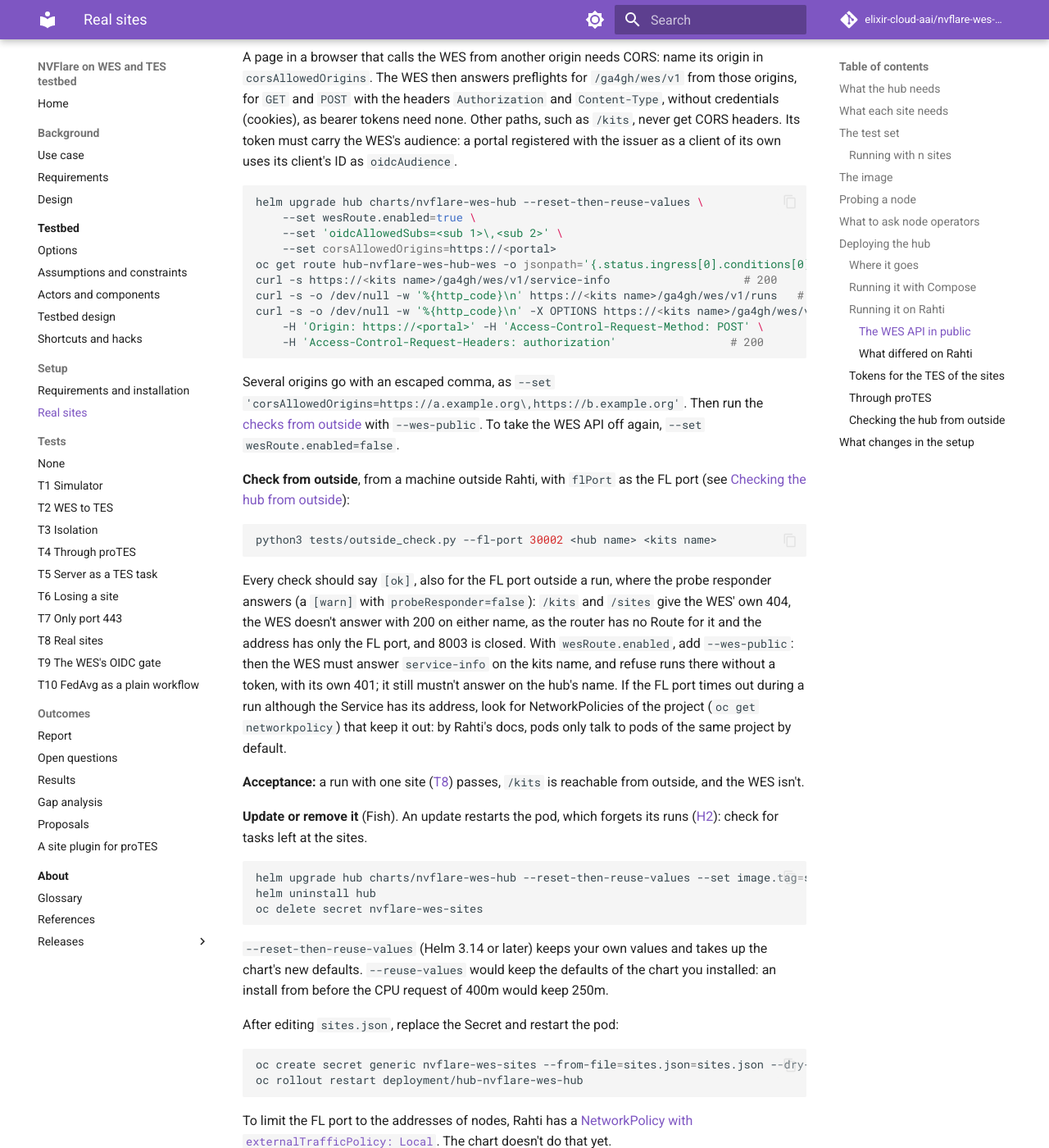
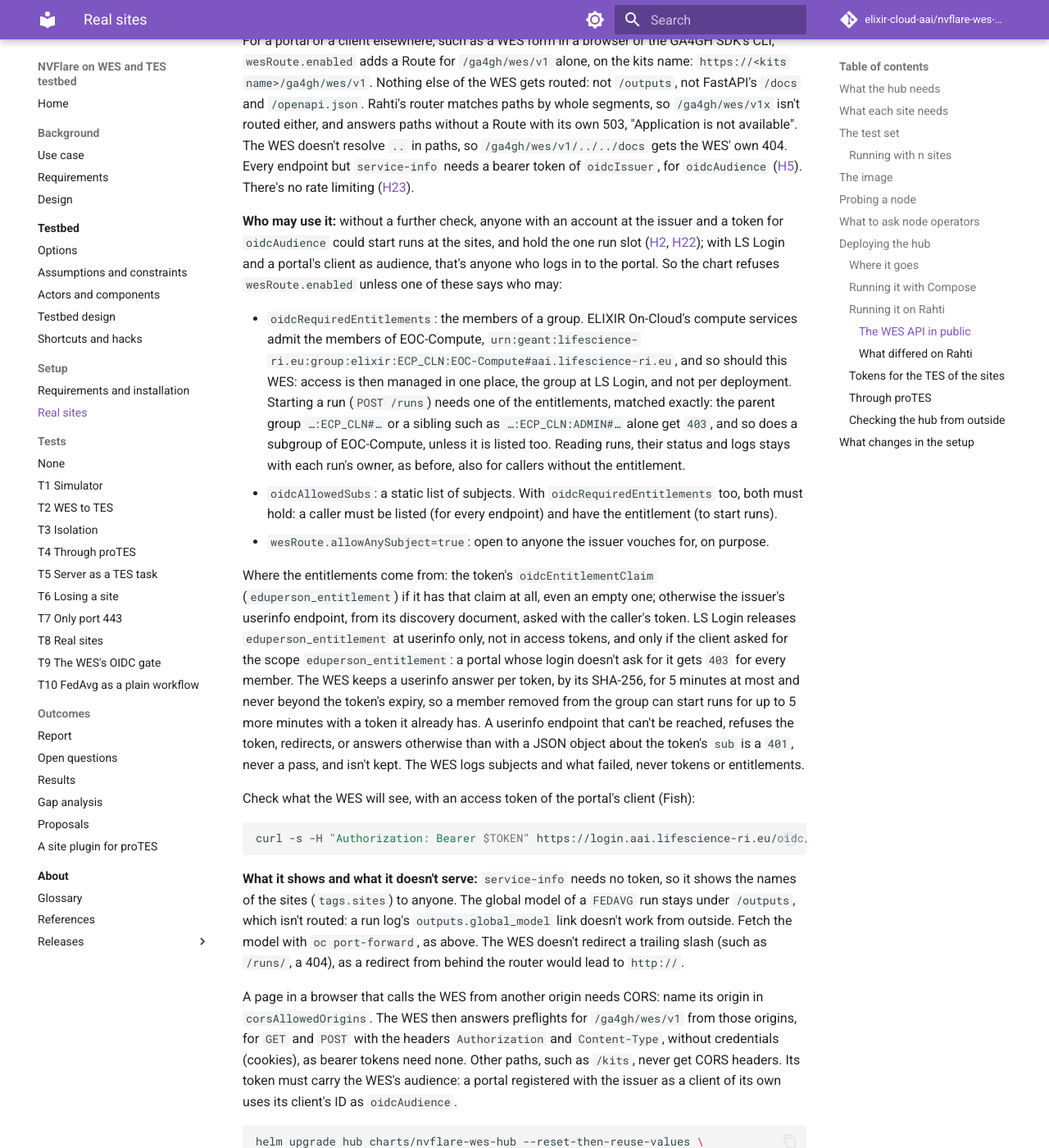
Before and after one commit to elixir-cloud-aai/nvflare-wes-testbed, an MkDocs documentation site: the page built from docs/setup/real-sites.md, in a window 1280 px wide and 1400 px high, scrolled down 13729 px. Shown: the whole window at 82% size. Built offline with MkDocs 1.6.1 and Material for MkDocs 9.7.7, drawn with Linux system fonts in a browser that asks for light colours; comment, search, counter and statistics services are not loaded; some of the changed text lies outside the part shown.

Commit message:
docs: describe the entitlement for starting runs
"Who may use it" in "The WES API in public": the entitlement of
EOC-Compute, where it comes from (token or userinfo, LS Login's scope),
the cache and its lag, failures, and the allow-list on top. Values and
variables tables, T9, H22 and H2, and G6 updated.

Refs #70

Co-Authored-By: Claude Opus 5.5 <noreply@anthropic.com>

````diff
--- a/docs/setup/real-sites.md
+++ b/docs/setup/real-sites.md
@@ -160,6 +160,8 @@ Caddy gets a certificate for that name, which needs ports 80 and 443 reachable.
 | `WES_OIDC_AUDIENCE` | `fl-wes` | The `aud` a token must carry, matching this deployment's registration at the issuer |
 | `WES_OIDC_ALGORITHMS` | `RS256` | Signing algorithms accepted from the issuer, comma-separated |
 | `WES_OIDC_ALLOWED_SUBS` | None, any caller | Subjects allowed to use the WES, comma-separated; a static allow-list, not real access control ([H22](../testbed/shortcuts.md#h22)) |
+| `WES_OIDC_REQUIRED_ENTITLEMENTS` | None, no entitlement needed | Entitlements, one of which a caller needs to start runs, comma-separated, each matched exactly (no prefixes or wildcards): see [The WES API in public](#the-wes-api-in-public). From the token's `WES_OIDC_ENTITLEMENT_CLAIM`, or from the issuer's userinfo endpoint if the token has no such claim. Without one, `POST /runs` gets `403`; reading runs stays with their owner. With `WES_OIDC_ALLOWED_SUBS`, both must hold. A value of only commas or spaces stops the hub from starting |
+| `WES_OIDC_ENTITLEMENT_CLAIM` | `eduperson_entitlement` | The claim that carries the entitlements. Empty, with `WES_OIDC_REQUIRED_ENTITLEMENTS` set, stops the hub from starting |
 | `WES_CORS_ALLOWED_ORIGINS` | None | Origins whose pages may call the WES API from a browser (CORS), comma-separated, such as `https://portal.example.org`: see [The WES API in public](#the-wes-api-in-public). Only for `/ga4gh/wes/v1`; the proxy still lets the WES through from `WES_ALLOWED_IPS` alone. An entry that isn't an origin, such as `*`, stops the hub from starting |
 | `WES_OIDC_ALLOW_HTTP` | None, https required | Local tests only: allows the issuer and its JWKS over plain HTTP. Never set it on a real deployment; an on-path attacker with it set could forge tokens |
 | `WES_INTERNAL_URL` | `https://<FL_SERVER_NAME>` | Base of the links to kits. Keep it `https`, as kits hold private keys |
@@ -245,11 +247,13 @@ The Route must say `Admitted=True`. If another project already has its name, the
 | `oidcAudience` | `fl-wes` | The `aud` a token must carry, matching this deployment's registration at the issuer |
 | `oidcAlgorithms` | `RS256` | Signing algorithms accepted from the issuer, comma-separated |
 | `oidcAllowedSubs` | Empty, any caller | Subjects allowed to use the WES, comma-separated, without spaces or empty entries; a static allow-list, not real access control ([H22](../testbed/shortcuts.md#h22)) |
+| `oidcRequiredEntitlements` | Empty, no entitlement needed | Entitlements, one of which a caller needs to start runs, comma-separated, without spaces or empty entries, each matched exactly, such as LS Login's `urn:geant:lifescience-ri.eu:group:elixir:ECP_CLN:EOC-Compute#aai.lifescience-ri.eu`: see [The WES API in public](#the-wes-api-in-public). `WES_OIDC_REQUIRED_ENTITLEMENTS` of the WES |
+| `oidcEntitlementClaim` | `eduperson_entitlement` | The claim that carries the entitlements, in the token or at the issuer's userinfo endpoint. Only passed on with `oidcRequiredEntitlements` |
 | `sitesSecret` | `nvflare-wes-sites` | Secret with the sites file under the key `sites.json` |
 | `tokenSecret` | Empty | Secret with [token files](#tokens-for-the-tes-of-the-sites), one key per site, mounted whole at `/run/secrets/tes-tokens`, so that renewed tokens arrive without a restart. Empty: none |
 | `envSecret` | Empty | Secret whose keys become environment variables of the hub: the secrets that [`oauth`](#tokens-for-the-tes-of-the-sites) sources name. Empty: none |
-| `wesRoute.enabled` | `false` | A Route for the WES API, `/ga4gh/wes/v1` alone, on `kitsHost`: see [The WES API in public](#the-wes-api-in-public). Needs `oidcAllowedSubs`, or `wesRoute.allowAnySubject` |
-| `wesRoute.allowAnySubject` | `false` | `true` allows the Route with an empty `oidcAllowedSubs`: anyone the issuer vouches for may then start runs ([H22](../testbed/shortcuts.md#h22)) |
+| `wesRoute.enabled` | `false` | A Route for the WES API, `/ga4gh/wes/v1` alone, on `kitsHost`: see [The WES API in public](#the-wes-api-in-public). Needs `oidcRequiredEntitlements`, `oidcAllowedSubs`, or `wesRoute.allowAnySubject` |
+| `wesRoute.allowAnySubject` | `false` | `true` allows the Route with empty `oidcRequiredEntitlements` and `oidcAllowedSubs`: anyone the issuer vouches for may then start runs ([H22](../testbed/shortcuts.md#h22)) |
 | `corsAllowedOrigins` | Empty, none | Origins whose pages may call the WES API from a browser (CORS), comma-separated, such as `https://portal.example.org`: scheme, host and an optional port, no path, no wildcard. `WES_CORS_ALLOWED_ORIGINS` of the WES |
 | `tesGateway.url` | Empty, straight to each TES | A TES gateway (proTES), `https`, that all tasks go through: see [Through proTES](#through-protes) |
 | `tesGateway.tokenFile` | Empty | The gateway's token: a key of `tokenSecret` with a token file. Or: |
@@ -270,7 +274,19 @@ Then use `http://localhost:8080/ga4gh/wes/v1` in place of `https://<hub>/ga4gh/w
 
 For a portal or a client elsewhere, such as a WES form in a browser or the GA4GH SDK's CLI, `wesRoute.enabled` adds a Route for `/ga4gh/wes/v1` alone, on the kits name: `https://<kits name>/ga4gh/wes/v1`. Nothing else of the WES gets routed: not `/outputs`, not FastAPI's `/docs` and `/openapi.json`. Rahti's router matches paths by whole segments, so `/ga4gh/wes/v1x` isn't routed either, and answers paths without a Route with its own 503, "Application is not available". The WES doesn't resolve `..` in paths, so `/ga4gh/wes/v1/../../docs` gets the WES' own 404. Every endpoint but `service-info` needs a bearer token of `oidcIssuer`, for `oidcAudience` ([H5](../testbed/shortcuts.md#h5)). There's no rate limiting ([H23](../testbed/shortcuts.md#h23)).
 
-**Who may use it:** without `oidcAllowedSubs`, anyone with an account at the issuer and a token for `oidcAudience` could start runs at the sites, and hold the one run slot ([H2](../testbed/shortcuts.md#h2), [H22](../testbed/shortcuts.md#h22)); with LS Login and a portal's client as audience, that's anyone who logs in to the portal. So the chart refuses `wesRoute.enabled` with an empty `oidcAllowedSubs`: name the subjects there, or set `wesRoute.allowAnySubject=true` to open it on purpose.
+**Who may use it:** without a further check, anyone with an account at the issuer and a token for `oidcAudience` could start runs at the sites, and hold the one run slot ([H2](../testbed/shortcuts.md#h2), [H22](../testbed/shortcuts.md#h22)); with LS Login and a portal's client as audience, that's anyone who logs in to the portal. So the chart refuses `wesRoute.enabled` unless one of these says who may:
+
+- `oidcRequiredEntitlements`: the members of a group. ELIXIR On-Cloud's compute services admit the members of EOC-Compute, `urn:geant:lifescience-ri.eu:group:elixir:ECP_CLN:EOC-Compute#aai.lifescience-ri.eu`, and so should this WES: access is then managed in one place, the group at LS Login, and not per deployment. Starting a run (`POST /runs`) needs one of the entitlements, matched exactly: the parent group `…:ECP_CLN#…` or a sibling such as `…:ECP_CLN:ADMIN#…` alone get `403`, and so does a subgroup of EOC-Compute, unless it is listed too. Reading runs, their status and logs stays with each run's owner, as before, also for callers without the entitlement.
+- `oidcAllowedSubs`: a static list of subjects. With `oidcRequiredEntitlements` too, both must hold: a caller must be listed (for every endpoint) and have the entitlement (to start runs).
+- `wesRoute.allowAnySubject=true`: open to anyone the issuer vouches for, on purpose.
+
+Where the entitlements come from: the token's `oidcEntitlementClaim` (`eduperson_entitlement`) if it has that claim at all, even an empty one; otherwise the issuer's userinfo endpoint, from its discovery document, asked with the caller's token. LS Login releases `eduperson_entitlement` at userinfo only, not in access tokens, and only if the client asked for the scope `eduperson_entitlement`: a portal whose login doesn't ask for it gets `403` for every member. The WES keeps a userinfo answer per token, by its SHA-256, for 5 minutes at most and never beyond the token's expiry, so a member removed from the group can start runs for up to 5 more minutes with a token it already has. A userinfo endpoint that can't be reached, refuses the token, redirects, or answers otherwise than with a JSON object about the token's `sub` is a `401`, never a pass, and isn't kept. The WES logs subjects and what failed, never tokens or entitlements.
+
+Check what the WES will see, with an access token of the portal's client (Fish):
+
+```fish
+curl -s -H "Authorization: Bearer $TOKEN" https://login.aai.lifescience-ri.eu/oidc/userinfo | jq .eduperson_entitlement
+```
 
 **What it shows and what it doesn't serve:** `service-info` needs no token, so it shows the names of the sites (`tags.sites`) to anyone. The global model of a `FEDAVG` run stays under `/outputs`, which isn't routed: a run log's `outputs.global_model` link doesn't work from outside. Fetch the model with `oc port-forward`, as above. The WES doesn't redirect a trailing slash (such as `/runs/`, a 404), as a redirect from behind the router would lead to `http://`.
 
@@ -279,7 +295,7 @@ A page in a browser that calls the WES from another origin needs CORS: name its
 ```fish
 helm upgrade hub charts/nvflare-wes-hub --reset-then-reuse-values \
     --set wesRoute.enabled=true \
-    --set 'oidcAllowedSubs=<sub 1>\,<sub 2>' \
+    --set 'oidcRequiredEntitlements=urn:geant:lifescience-ri.eu:group:elixir:ECP_CLN:EOC-Compute#aai.lifescience-ri.eu' \
     --set corsAllowedOrigins=https://<portal>
 oc get route hub-nvflare-wes-hub-wes -o jsonpath='{.status.ingress[0].conditions[0].type}={.status.ingress[0].conditions[0].status}'; echo
 curl -s https://<kits name>/ga4gh/wes/v1/service-info                    # 200
@@ -289,7 +305,7 @@ curl -s -o /dev/null -w '%{http_code}\n' -X OPTIONS https://<kits name>/ga4gh/we
     -H 'Access-Control-Request-Headers: authorization'                 # 200
 ```
 
-Several origins go with an escaped comma, as `--set 'corsAllowedOrigins=https://a.example.org\,https://b.example.org'`. Then run the [checks from outside](#checking-the-hub-from-outside) with `--wes-public`. To take the WES API off again, `--set wesRoute.enabled=false`.
+Or, for a list of subjects instead, `--set 'oidcAllowedSubs=<sub 1>\,<sub 2>'`. Several origins go with an escaped comma, as `--set 'corsAllowedOrigins=https://a.example.org\,https://b.example.org'`. Then run the [checks from outside](#checking-the-hub-from-outside) with `--wes-public`. To take the WES API off again, `--set wesRoute.enabled=false`.
 
 **Check from outside**, from a machine outside Rahti, with `flPort` as the FL port (see [Checking the hub from outside](#checking-the-hub-from-outside)):
 
````
Also changed, not shown: docs/outcomes/gap-analysis.md (+1 -1 lines), docs/testbed/shortcuts.md (+3 -1 lines), 1 other file.
